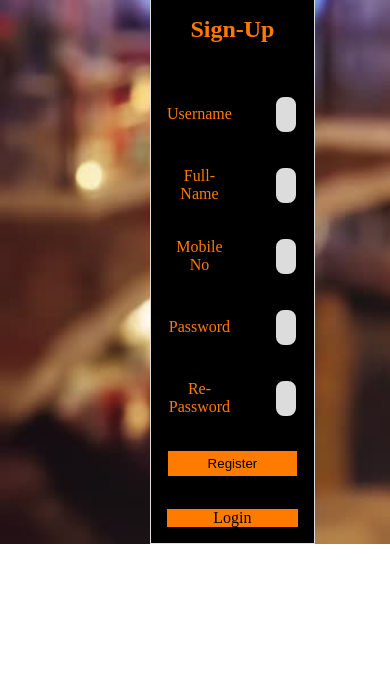
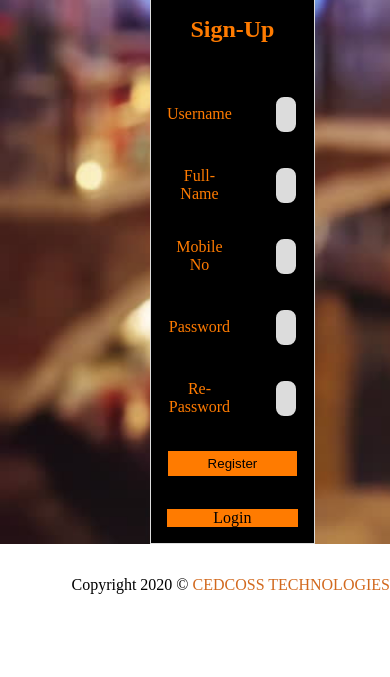
Before and after one commit to SumitShukla87/Cab-task-using-php-oops-concept, a PHP site: page /signup.php in a window 390 px wide. Shown: the part 151-828 px from the top of the page. Run offline with PHP 8.4, Linux system fonts and the light colour scheme.

Commit message:
Validation Checks  done of mobile

```diff
--- a/css/style.css
+++ b/css/style.css
@@ -381,3 +381,13 @@ color: rgb(255, 145, 0);}
    position: relative;
 
  }
+ .right-footer1{
+  right: 0;
+  float: right;
+  position: relative;
+  bottom: 0;
+}
+.right-footer1 a{
+  text-decoration: none;
+  color: chocolate;
+}
--- a/signup.php
+++ b/signup.php
@@ -32,6 +32,11 @@ if (isset($_POST['register'])) {
     $db = new Dbcon();
     $signup_data = new Users();
     $check = new Users();
+    if ($name=="" || $username==" " || $mobile==" " || $password=="" || $repassword=="") {
+        $errors[] = array('input'=>'form','msg'=>'Field can not be blank');
+    } elseif (strlen($mobile)<10) {
+        $errors[] = array('input'=>'form','msg'=>'Mobile No min contain 10 digits');
+    }
 
     $total_data =$check->viewdata($db->conn);
     foreach ($total_data as $key=>$value) {
@@ -115,3 +120,14 @@ if (isset($_POST['register'])) {
 
             </form>
         </div>
+        <footer>
+            <div class="right-footer1">
+                <p>Copyright 2020 © <span><a href="https://cedcoss.com/" class="text-warning">CEDCOSS
+                            TECHNOLOGIES</span></a> </p>
+
+            </div>
+</footer>
+    <script src="script/jquery-3.5.1.min.js"></script>
+<script src="script/cabscript.js"></script>
+</body>
+</html>
```
Also changed, not shown: script/cabscript.js (+0 -9 lines), viewuser.php (+12 -8 lines).
